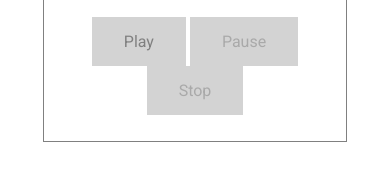
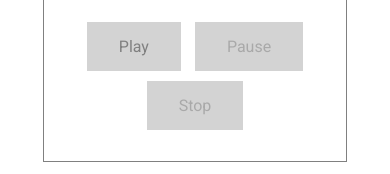
Before and after one commit to traschke/mme2-bht-sose16, a plain HTML site: page ue1/a3/index.html in a window 390 px wide. Shown: the part 586-760 px from the top of the page. Drawn offline with Linux system fonts and the light colour scheme.

Commit message:
ADD title for website, ADD margin for buttons in mobile view.

```diff
--- a/ue1/a3/css/app.css
+++ b/ue1/a3/css/app.css
@@ -111,4 +111,7 @@ nav li a:hover {
 	 article{
 		 margin: 0;
 	 }
+	 input{
+		 margin: 5px;
+	 }
  }
--- a/ue1/a3/index.html
+++ b/ue1/a3/index.html
@@ -3,7 +3,7 @@
 <head>
     <meta charset="UTF-8">
     <meta name="viewport" content="width=device-width, initial-scale=1">
-    <title>Title</title>
+    <title>MME2 Übung 1 | Gruppe Selfiestick</title>
     <link href='https://fonts.googleapis.com/css?family=Roboto:400,500,700,300' rel='stylesheet' type='text/css'>
     <link rel="stylesheet" href="css/app.css">
 </head>
```
